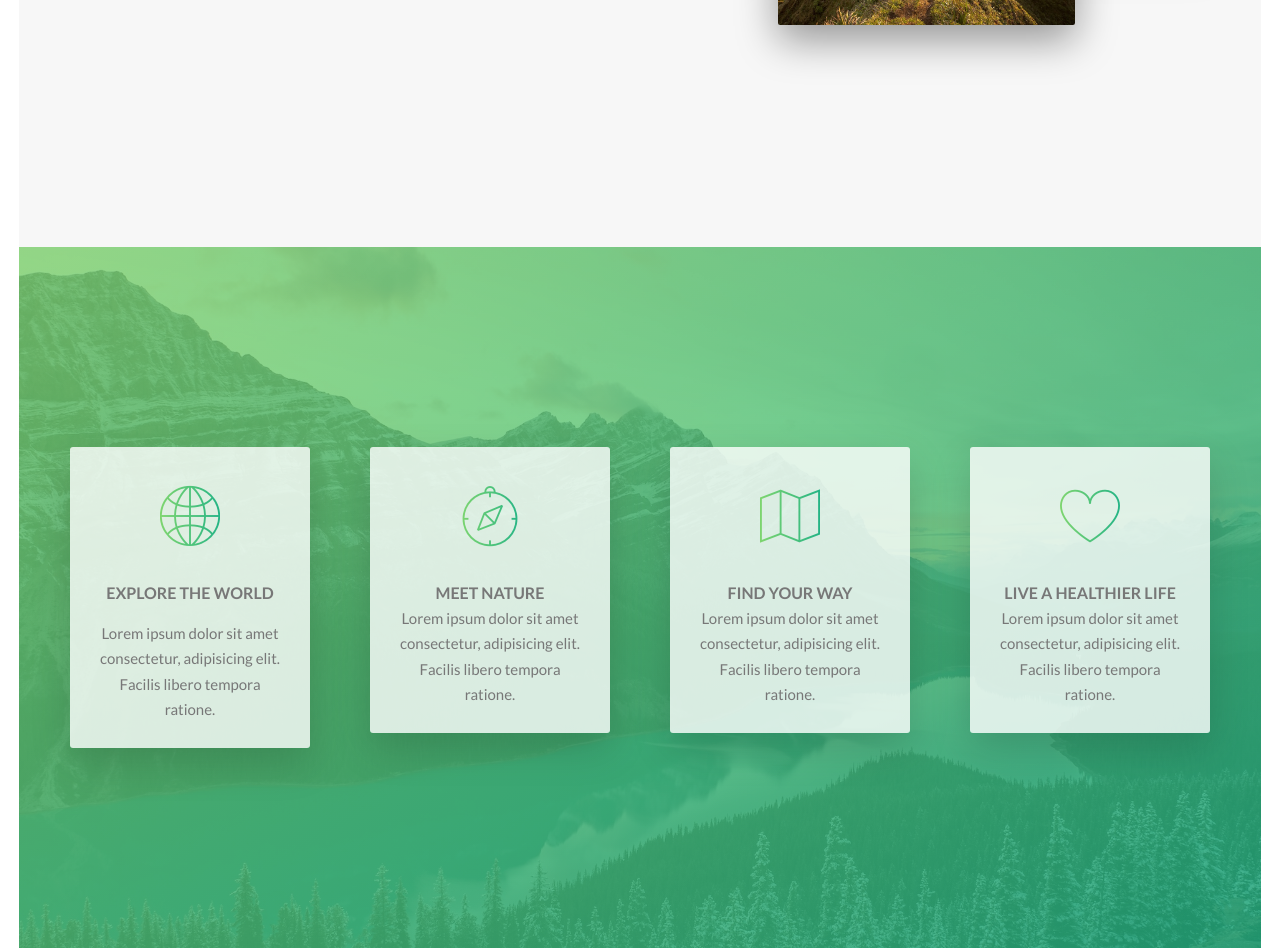
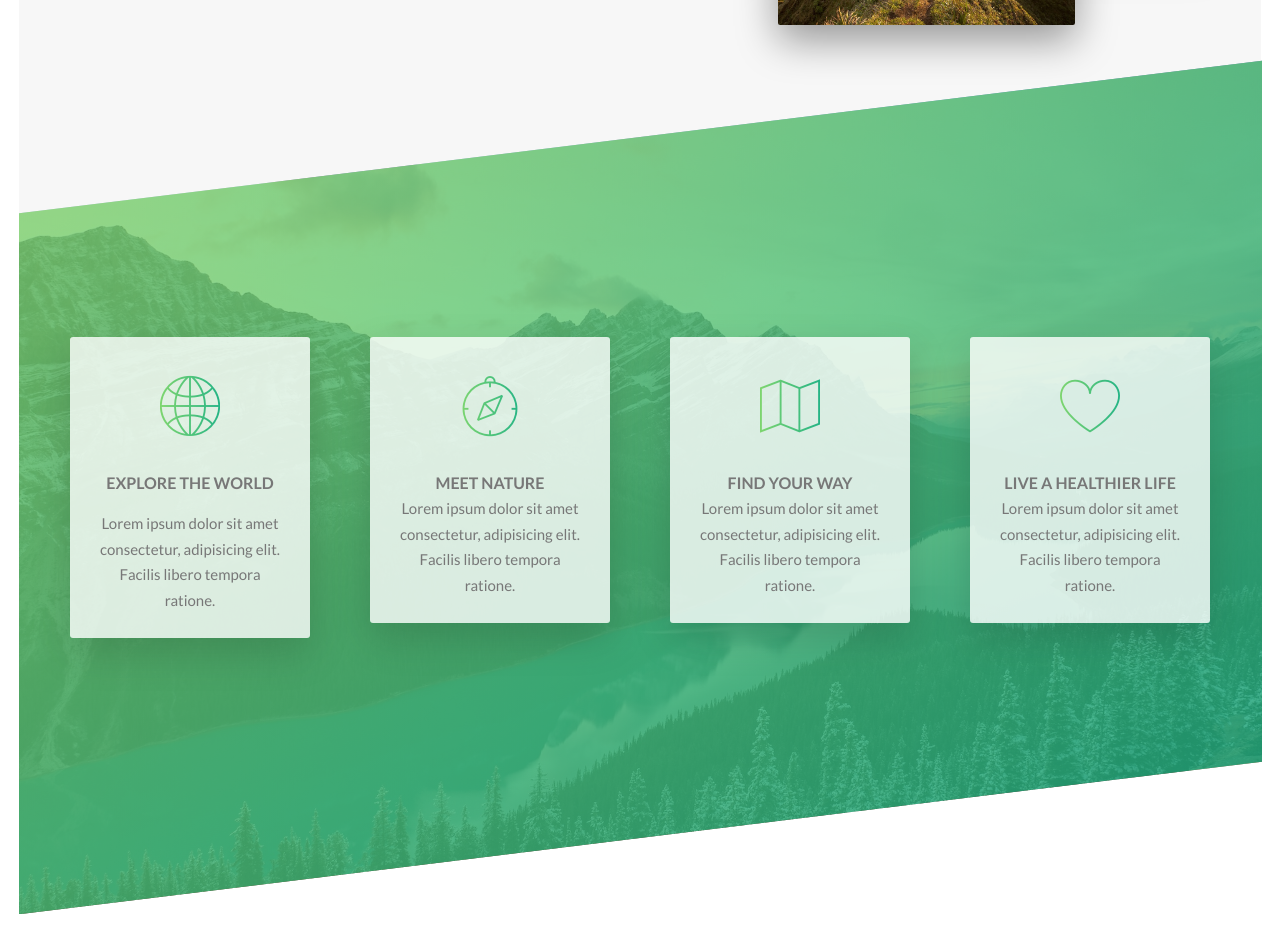
Before and after one commit to Faizou-Aremou/natours, a website: page index.html in a window 1280 px wide. Shown: the part 1441-2389 px from the top of the page. After the commit the page ends 2355 px from the top, so only its background shows below. Drawn offline with Linux system fonts and the light colour scheme.

Commit message:
start building tour sections

```diff
--- a/sass/pages/_home.scss
+++ b/sass/pages/_home.scss
@@ -13,4 +13,9 @@
     ),
     url('../img/nat-4.jpg');
   background-size: cover;
+  transform: skewY(-7deg);
+  margin-top: -11rem;
+  & > * {
+    transform: skewY(7deg);
+  }
 }
```
Also changed, not shown: css/style.css, 1 other file.
